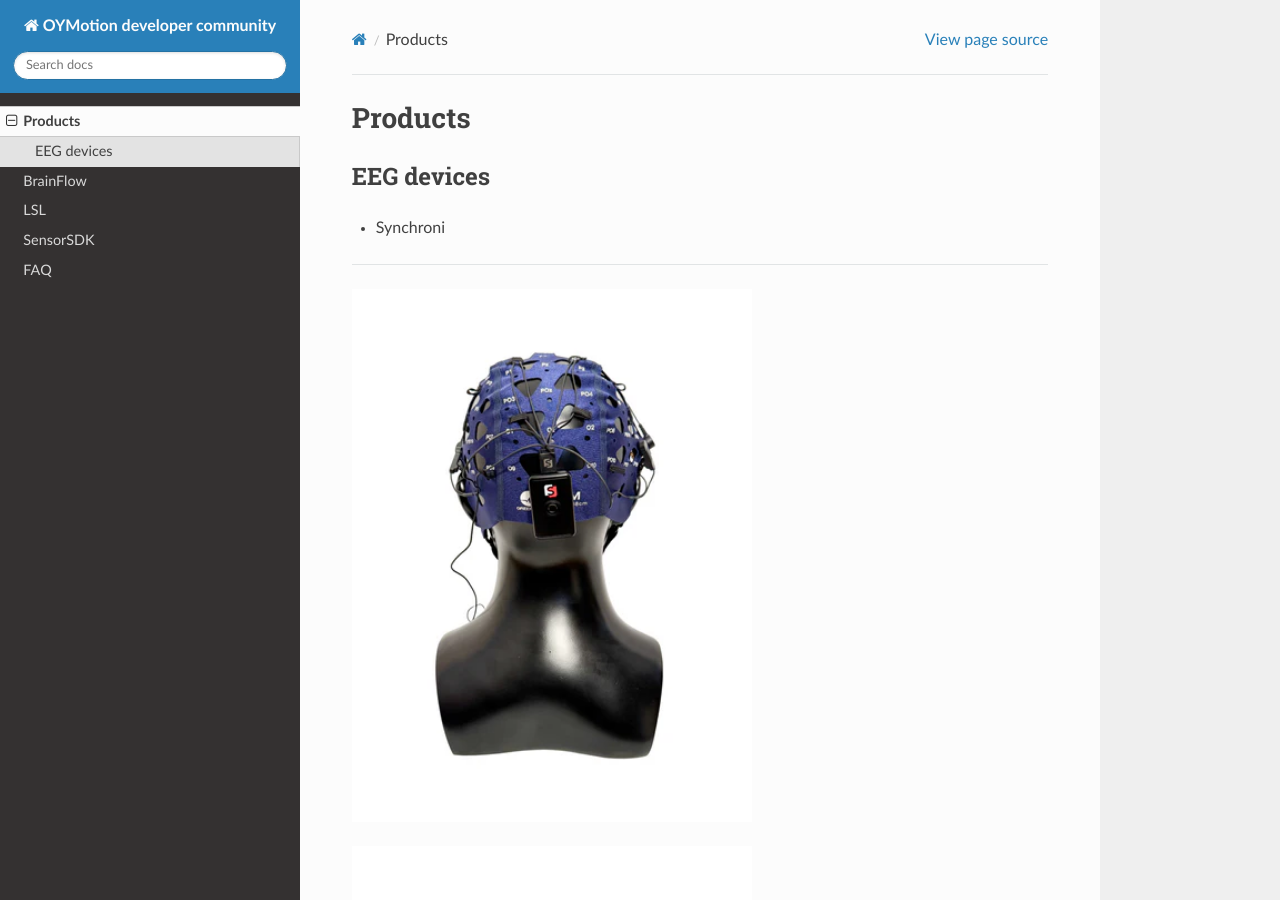
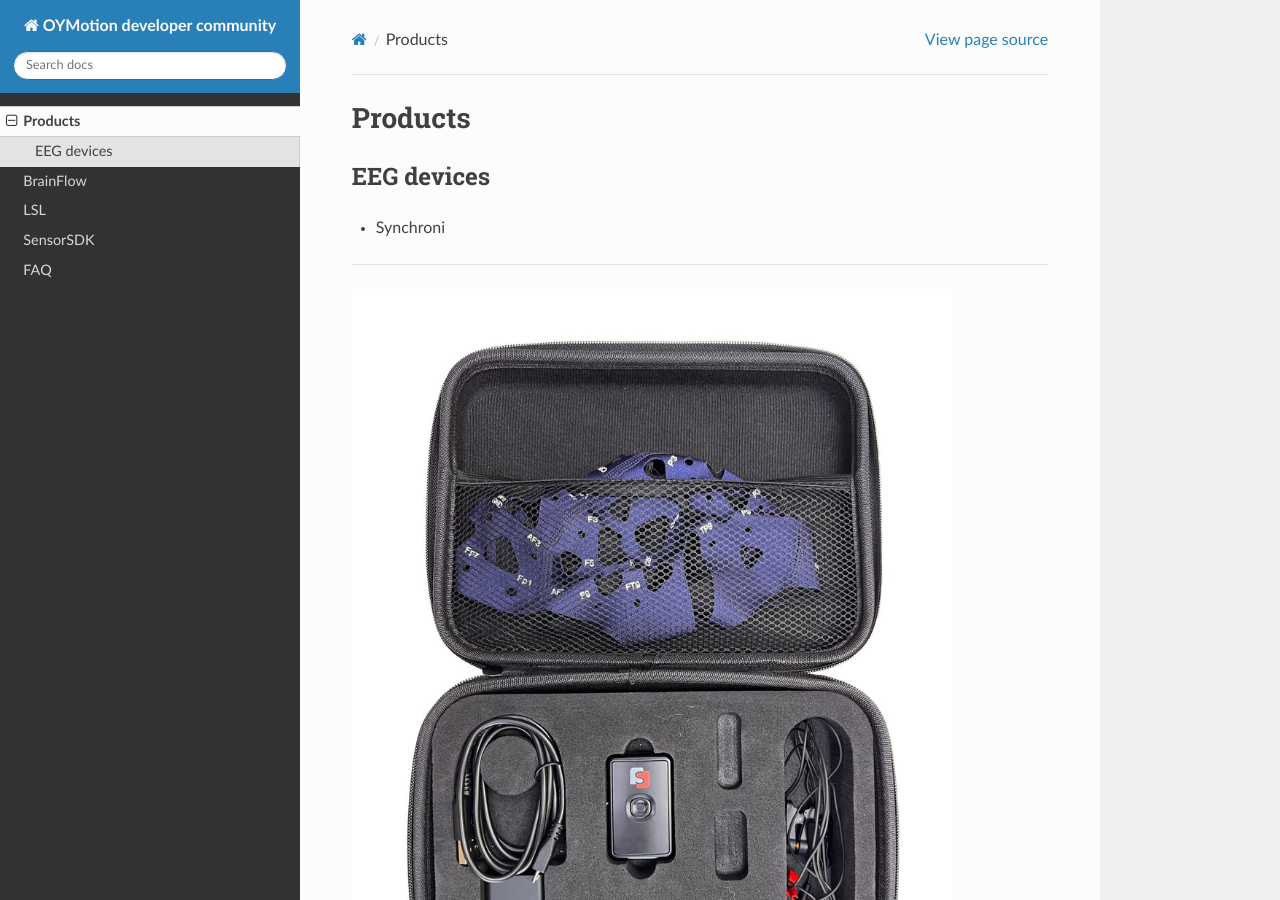
Before and after one commit to oymotion/develope_faq, a Sphinx documentation site: the page built from doc/source/Products.rst, in a window 1280 px wide and 900 px high. Built offline with Sphinx 7.4.7 and the Read the Docs theme 3.1.0, drawn with Linux system fonts in a browser that asks for light colours.

Commit message:
add package pic

```diff
--- a/doc/source/Products.rst
+++ b/doc/source/Products.rst
@@ -13,6 +13,9 @@
 - Synchroni
 ~~~~~~~~~~
 
+.. image:: ./_static/Frame9.jpg
+    :width: 600
+
 .. image:: ./_static/synchroni1.webp
     :width: 400
 
```
Also changed, not shown: doc/source/_static/Frame9.jpg (added).
